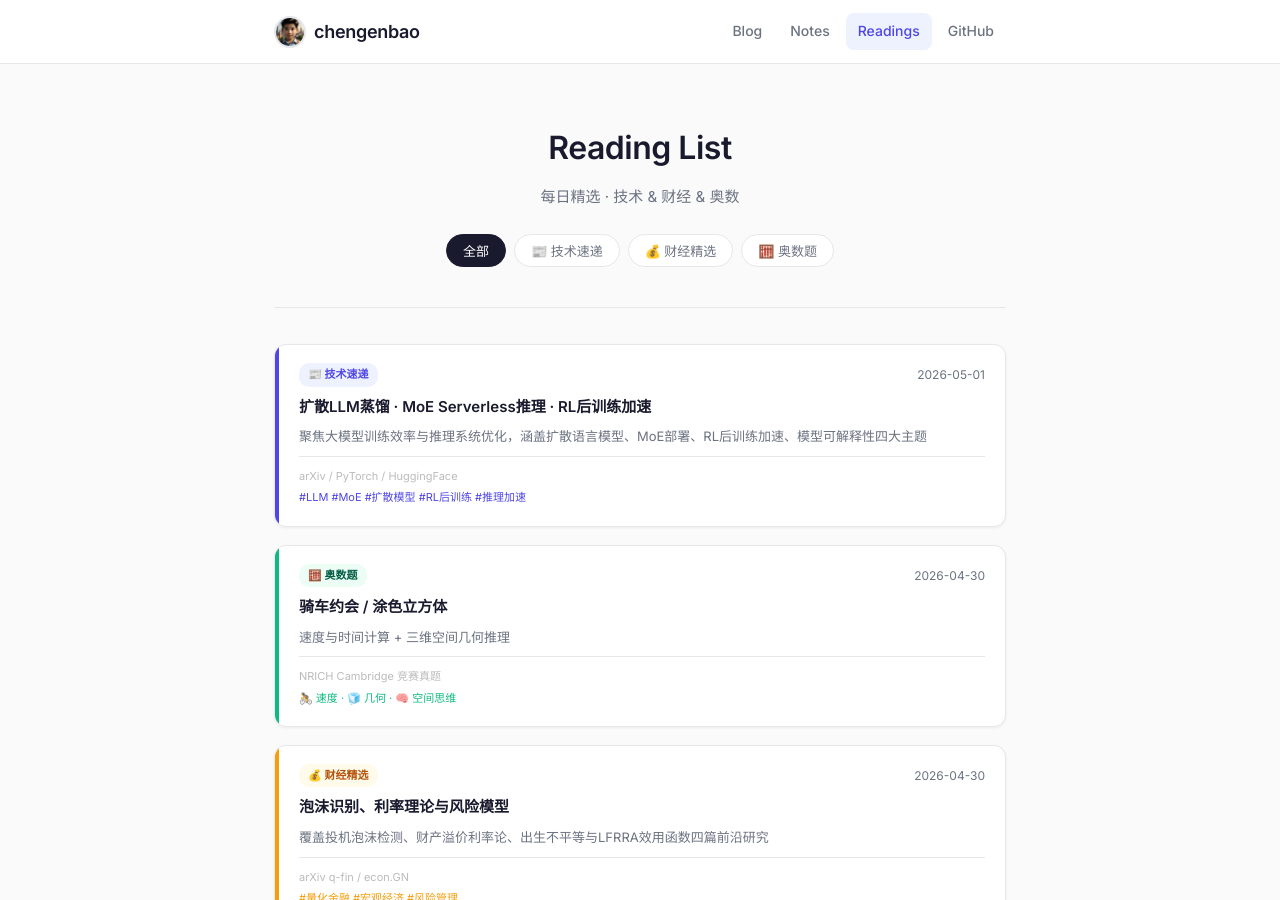
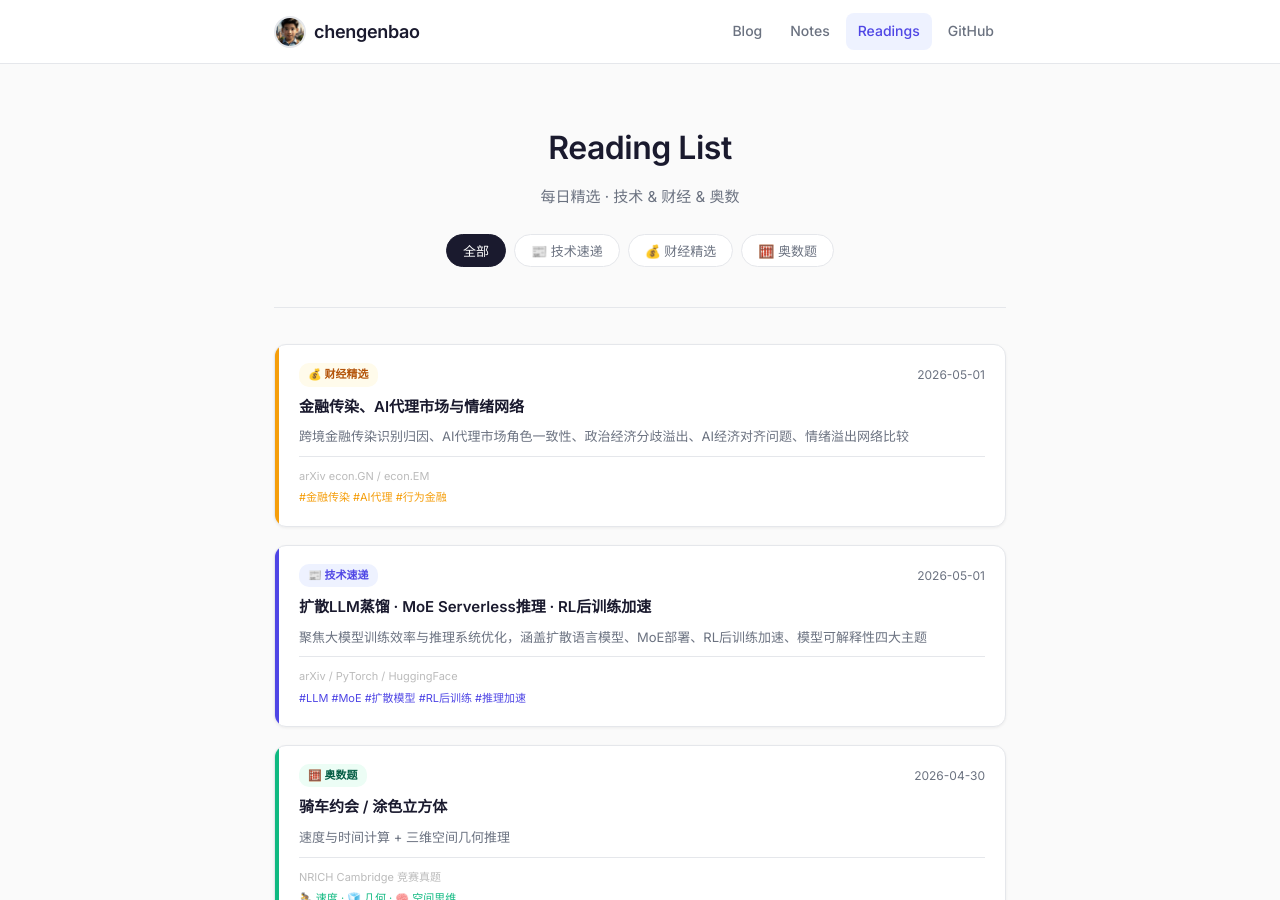
Before and after one commit to chengenbao/chengenbao.github.io, a Jekyll site: the page built from reading-list/index.md, in a window 1280 px wide and 900 px high. Built offline with Jekyll 4.4.1, drawn with Linux system fonts in a browser that asks for light colours.

Commit message:
Update index: add finance card 2026-05-01

```diff
--- a/reading-list/index.md
+++ b/reading-list/index.md
@@ -18,6 +18,22 @@
   </div>
 
   <div class="rl-grid">
+<a class="rl-card finance" href="/reading-list/2026-05-01-finance-daily/">
+  <div class="rl-accent"></div>
+  <div class="rl-body">
+    <div class="rl-top">
+      <span class="rl-badge finance">💰 财经精选</span>
+      <time>2026-05-01</time>
+    </div>
+    <h2>金融传染、AI代理市场与情绪网络</h2>
+    <p>跨境金融传染识别归因、AI代理市场角色一致性、政治经济分歧溢出、AI经济对齐问题、情绪溢出网络比较</p>
+    <div class="rl-meta">
+      <span class="rl-source">arXiv econ.GN / econ.EM</span>
+      <span class="rl-tags">#金融传染 #AI代理 #行为金融</span>
+    </div>
+  </div>
+</a>
+
 <a class="rl-card tech" href="/reading-list/2026-05-01-tech-daily/">
   <div class="rl-accent"></div>
   <div class="rl-body">
```
